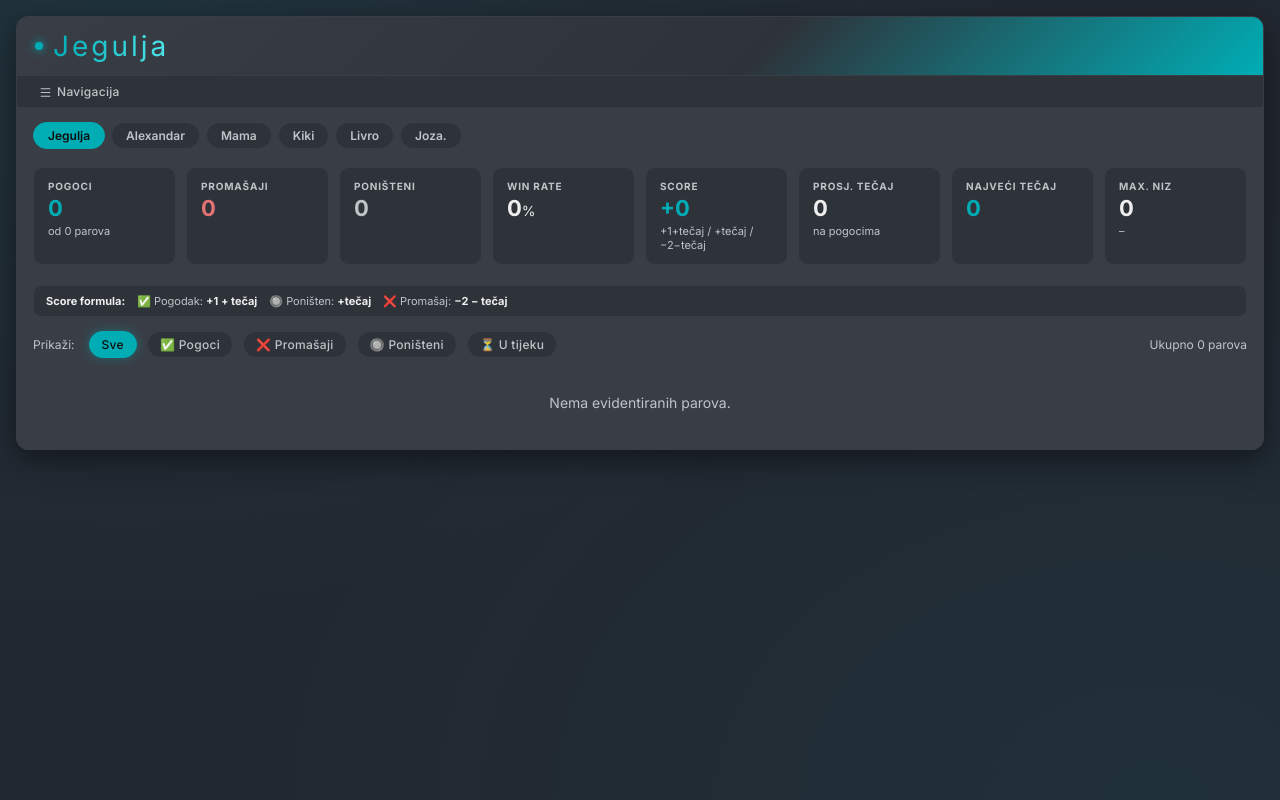
After one commit to FabianBenc/Klada, a Flask app: page /player/1 in a window 1280 px wide. The commit adds this page. Run offline with Flask 2, Linux system fonts and the light colour scheme; data comes from the database, SQL or seed files in the repository; data that the repository does not hold is empty.

Commit message:
added player stats

```diff
--- a/app.py
+++ b/app.py
@@ -780,7 +780,7 @@ def compute_leaderboard_stats(c, player_names, ticket_ids):
         if not ticket_set:
             leaderboard_data.append({
                 "name": name, "player_id": player_id,
-                "score_pts": 0, "avg_odds": 0, "max_win": 0,
+                "win_rate": 0, "avg_odds": 0, "max_win": 0,
                 "max_win_streak": 0, "guessed": 0, "missed": 0, "voided": 0,
             })
             continue
@@ -816,21 +816,6 @@ def compute_leaderboard_stats(c, player_names, ticket_ids):
                   [player_id] + tid_list)
         max_win = c.fetchone()[0]
 
-        # Score: WINNING = 1 + odds, VOIDED = 0 + odds, LOSING = -2 - odds
-        c.execute(f"SELECT COALESCE(SUM(1 + odds), 0) FROM bets WHERE player=? AND ticket_id IN ({placeholders}) AND result='WINNING'",
-                  [player_id] + tid_list)
-        score_win = c.fetchone()[0] or 0
-
-        c.execute(f"SELECT COALESCE(SUM(odds), 0) FROM bets WHERE player=? AND ticket_id IN ({placeholders}) AND result IN ('VOIDED','WINNING_VOIDED')",
-                  [player_id] + tid_list)
-        score_void = c.fetchone()[0] or 0
-
-        c.execute(f"SELECT COALESCE(SUM(-2 - odds), 0) FROM bets WHERE player=? AND ticket_id IN ({placeholders}) AND result='LOSING'",
-                  [player_id] + tid_list)
-        score_lose = c.fetchone()[0] or 0
-
-        score_pts = round(score_win + score_void + score_lose, 2)
-
         # Win streak max within this period
         c.execute(f"""
             SELECT t.ticket_id FROM tickets t
@@ -851,9 +836,10 @@ def compute_leaderboard_stats(c, player_names, ticket_ids):
             else:
                 cur_ws = 0
 
+        win_rate = (guessed / total * 100) if total > 0 else 0
         leaderboard_data.append({
             "name": name, "player_id": player_id,
-            "score_pts": score_pts,
+            "win_rate": round(win_rate, 2),
             "avg_odds": round(avg_odds, 2) if avg_odds else 0,
             "max_win": max_win if max_win else 0,
             "max_win_streak": max_ws,
@@ -862,7 +848,7 @@ def compute_leaderboard_stats(c, player_names, ticket_ids):
             "voided": voided,
         })
 
-    leaderboard_data.sort(key=lambda x: (x["guessed"], x["avg_odds"]), reverse=True)
+    leaderboard_data.sort(key=lambda x: (x["win_rate"], x["avg_odds"], -x["voided"]), reverse=True)
 
     # ── Payment calculation ───────────────────────────────────────────────────
     resolved_ticket_ids = [tid for tid in ticket_ids]  # already ordered
@@ -1040,6 +1026,134 @@ def leaderboard():
 # Entry point
 # ---------------------------------------------------------------------------
 
+@app.route("/players")
+def players_redirect():
+    names = get_active_player_names()
+    if names:
+        first_id = next(iter(names))
+        return redirect(f"/player/{first_id}")
+    return redirect("/leaderboard")
+
+
+@app.route("/player/<int:player_id>")
+def player_profile(player_id):
+    conn = sqlite3.connect(DB_NAME)
+    c = conn.cursor()
+
+    player_names = get_player_names(conn)
+    if player_id not in player_names:
+        conn.close()
+        return "Igrač nije pronađen.", 404
+
+    player_name = player_names[player_id]
+
+    # All bets for this player joined with ticket info, newest first
+    c.execute("""
+        SELECT
+            b.id, b.ticket_id, b.fixture_name, b.odds, b.result,
+            b.start_time, b.score,
+            t.created_at, t.ticket_result, t.ticket_jwt,
+            p.name AS period_name
+        FROM bets b
+        JOIN tickets t ON t.ticket_id = b.ticket_id
+        LEFT JOIN periods p ON p.id = t.period_id
+        WHERE b.player = ?
+        ORDER BY t.id DESC, b.id ASC
+    """, (player_id,))
+    rows = c.fetchall()
+
+    # Group by ticket
+    from collections import OrderedDict
+    tickets_grouped = OrderedDict()
+    for row in rows:
+        tid = row[1]
+        if tid not in tickets_grouped:
+            tickets_grouped[tid] = {
+                "ticket_id":     tid,
+                "created_at":    row[7],
+                "ticket_result": row[8],
+                "ticket_jwt":    row[9],
+                "period_name":   row[10],
+                "legs":          [],
+            }
+        tickets_grouped[tid]["legs"].append({
+            "fixture_name": row[2],
+            "odds":         row[3],
+            "result":       row[4],
+            "start_time":   row[5],
+            "score":        row[6],
+        })
+
+    # Summary stats
+    c.execute("SELECT COUNT(*) FROM bets WHERE player=? AND result='WINNING'", (player_id,))
+    total_won = c.fetchone()[0]
+
+    c.execute("SELECT COUNT(*) FROM bets WHERE player=? AND result='LOSING'", (player_id,))
+    total_lost = c.fetchone()[0]
+
+    c.execute("SELECT COUNT(*) FROM bets WHERE player=? AND result IN ('VOIDED','WINNING_VOIDED')", (player_id,))
+    total_voided = c.fetchone()[0]
+
+    c.execute("""
+        SELECT COUNT(*) FROM bets WHERE player=?
+        AND result NOT IN ('UNKNOWN','PENDING','VOIDED','WINNING_VOIDED')
+        AND result IS NOT NULL
+    """, (player_id,))
+    total_resolved = c.fetchone()[0]
+
+    c.execute("SELECT AVG(odds) FROM bets WHERE player=? AND result='WINNING'", (player_id,))
+    avg_odds_won = c.fetchone()[0]
+
+    c.execute("SELECT MAX(odds) FROM bets WHERE player=? AND result='WINNING'", (player_id,))
+    best_odds = c.fetchone()[0]
+
+    # Score: +1+odds won, +odds voided, -2-odds lost
+    c.execute("SELECT COALESCE(SUM(1+odds),0) FROM bets WHERE player=? AND result='WINNING'", (player_id,))
+    s_win = c.fetchone()[0] or 0
+    c.execute("SELECT COALESCE(SUM(odds),0) FROM bets WHERE player=? AND result IN ('VOIDED','WINNING_VOIDED')", (player_id,))
+    s_void = c.fetchone()[0] or 0
+    c.execute("SELECT COALESCE(SUM(-2-odds),0) FROM bets WHERE player=? AND result='LOSING'", (player_id,))
+    s_lose = c.fetchone()[0] or 0
+    score_pts = round(s_win + s_void + s_lose, 2)
+
+    c.execute("SELECT streak FROM loss_streaks WHERE player=?", (player_id,))
+    r = c.fetchone()
+    loss_streak = r[0] if r else 0
+
+    c.execute("SELECT streak, max_streak FROM win_streaks WHERE player=?", (player_id,))
+    r = c.fetchone()
+    win_streak = r[0] if r else 0
+    max_win_streak = r[1] if r else 0
+
+    all_players = get_all_players_with_status(conn)
+    conn.close()
+
+    win_rate = round(total_won / total_resolved * 100, 1) if total_resolved > 0 else 0
+
+    return render_template(
+        "player.html",
+        player_name=player_name,
+        player_id=player_id,
+        tickets=list(tickets_grouped.values()),
+        all_players=all_players,
+        stats={
+            "total_won":      total_won,
+            "total_lost":     total_lost,
+            "total_voided":   total_voided,
+            "total_resolved": total_resolved,
+            "win_rate":       win_rate,
+            "avg_odds_won":   round(avg_odds_won, 2) if avg_odds_won else 0,
+            "best_odds":      best_odds if best_odds else 0,
+            "score_pts":      score_pts,
+            "win_streak":     win_streak,
+            "max_win_streak": max_win_streak,
+            "loss_streak":    loss_streak,
+        },
+        normalize_result=normalize_result,
+        admin_logged_in=session.get("admin_logged_in"),
+    )
+
+
 if __name__ == "__main__":
     init_db()
     if not app.debug or os.environ.get("WERKZEUG_RUN_MAIN") == "true":
--- a/templates/index.html
+++ b/templates/index.html
@@ -50,6 +50,7 @@
         <!-- Direct nav links -->
         <a href="/leaderboard" class="menu-item" style="text-decoration:none;"><i data-lucide="trophy" style="width:13px;height:13px;margin-right:5px;vertical-align:middle;"></i>Poredak</a>
         <a href="/pravila"    class="menu-item" style="text-decoration:none;"><i data-lucide="scroll-text" style="width:13px;height:13px;margin-right:5px;vertical-align:middle;"></i>Pravila</a>
+        <a href="/players"    class="menu-item" style="text-decoration:none;"><i data-lucide="users" style="width:13px;height:13px;margin-right:5px;vertical-align:middle;"></i>Igrači</a>
 
         <!-- Admin-only direct action -->
         <a href="/update" class="menu-item" x-show="admin_logged_in"
--- /dev/null
+++ b/templates/player.html
@@ -0,0 +1,366 @@
+<!DOCTYPE html>
+<html lang="hr">
+<head>
+    <link rel="icon" type="image/x-icon" href="{{ url_for('static', filename='icon.png') }}">
+    <meta charset="UTF-8">
+    <meta name="viewport" content="width=device-width, initial-scale=1.0">
+    <title>{{ player_name }} – Propali Kladioničari</title>
+
+    <link rel="preconnect" href="https://fonts.googleapis.com">
+    <link rel="preconnect" href="https://fonts.gstatic.com" crossorigin>
+    <link href="https://fonts.googleapis.com/css2?family=Inter:wght@300;400;500;600;700&display=swap" rel="stylesheet">
+    <link rel="stylesheet" href="/static/style.css">
+    <script src="https://unpkg.com/lucide@latest/dist/umd/lucide.min.js"></script>
+    <script src="https://cdn.jsdelivr.net/npm/chart.js@4.4.0/dist/chart.umd.min.js"></script>
+
+    <style>
+        /* ── stat cards ── */
+        .stat-grid {
+            display: grid;
+            grid-template-columns: repeat(auto-fill, minmax(130px, 1fr));
+            gap: 10px;
+            margin-bottom: 20px;
+        }
+        .stat-card {
+            background: var(--surface2);
+            border: 1px solid var(--border);
+            border-radius: 10px;
+            padding: 12px 14px;
+            display: flex;
+            flex-direction: column;
+            gap: 4px;
+        }
+        .stat-card .label {
+            font-size: 10px;
+            font-weight: 700;
+            text-transform: uppercase;
+            letter-spacing: 0.8px;
+            color: var(--text-muted);
+        }
+        .stat-card .value {
+            font-size: 22px;
+            font-weight: 700;
+            color: var(--text);
+            line-height: 1.1;
+        }
+        .stat-card .sub {
+            font-size: 11px;
+            color: var(--text-muted);
+        }
+
+        /* ── player switcher ── */
+        .player-switcher {
+            display: flex;
+            flex-wrap: wrap;
+            gap: 6px;
+            margin-bottom: 18px;
+        }
+        .player-pill {
+            padding: 5px 14px;
+            border-radius: 20px;
+            font-size: 12px;
+            font-weight: 600;
+            background: var(--surface2);
+            color: var(--text-muted);
+            border: 1px solid var(--border);
+            text-decoration: none;
+            transition: background 0.15s, color 0.15s;
+        }
+        .player-pill:hover { background: var(--surface3); color: #0d0d0d; opacity: 1; }
+        .player-pill.active { background: var(--accent); color: #0d0d0d; border-color: var(--accent); }
+
+        /* ── leg rows ── */
+        .leg-row {
+            display: grid;
+            grid-template-columns: 1fr auto auto auto;
+            gap: 8px;
+            align-items: center;
+            padding: 8px 10px;
+            border-bottom: 1px solid rgba(255,255,255,0.04);
+            font-size: 13px;
+        }
+        .leg-row:last-child { border-bottom: none; }
+        .leg-fixture { font-weight: 500; color: var(--text); }
+        .leg-meta    { font-size: 11px; color: var(--text-muted); margin-top: 2px; }
+        .leg-odds    { font-weight: 700; color: var(--accent); min-width: 38px; text-align: right; }
+        .leg-score   { font-size: 12px; color: var(--text-muted); min-width: 80px; text-align: right; }
+        .leg-result  { min-width: 80px; text-align: right; font-size: 12px; font-weight: 700; }
+
+        .res-WINNING { color: var(--green); }
+        .res-LOSING  { color: var(--red); }
+        .res-VOIDED  { color: var(--text-muted); }
+        .res-PENDING { color: var(--gold); }
+
+        /* ── ticket block ── */
+        .ticket-block {
+            background: var(--surface2);
+            border: 1px solid var(--border);
+            border-radius: 10px;
+            margin-bottom: 10px;
+            overflow: hidden;
+        }
+        .ticket-header {
+            display: flex;
+            align-items: center;
+            gap: 10px;
+            padding: 9px 12px;
+            cursor: pointer;
+            user-select: none;
+            border-bottom: 1px solid var(--border);
+        }
+        .ticket-header:hover { background: rgba(255,255,255,0.03); }
+        .ticket-header .t-date { font-size: 12px; color: var(--text-muted); }
+        .ticket-header .t-result { font-size: 11px; font-weight: 700; margin-left: auto; }
+        .ticket-header .t-period { font-size: 10px; background: rgba(0,173,181,0.15);
+            border: 1px solid rgba(0,173,181,0.3); color: var(--accent);
+            border-radius: 20px; padding: 1px 8px; }
+        .ticket-header .t-toggle { color: var(--text-muted); font-size: 11px; transition: transform 0.2s; }
+        .ticket-body { display: none; }
+        .ticket-body.open { display: block; }
+
+        /* ── score legend ── */
+        .score-legend {
+            display: flex;
+            flex-wrap: wrap;
+            gap: 12px;
+            font-size: 11px;
+            color: var(--text-muted);
+            margin-bottom: 14px;
+            padding: 8px 12px;
+            background: var(--surface2);
+            border-radius: 8px;
+            border: 1px solid var(--border);
+        }
+        .score-legend span strong { color: var(--text); }
+
+        /* ── filter bar ── */
+        .filter-bar {
+            display: flex;
+            flex-wrap: wrap;
+            gap: 6px;
+            margin-bottom: 14px;
+            align-items: center;
+        }
+    </style>
+</head>
+
+<body>
+<div class="window">
+    <div class="title-bar" style="padding:12px 18px;">
+        <div class="title-bar-text">
+            <span class="app-title">{{ player_name }}</span>
+        </div>
+    </div>
+
+    <div class="menu-bar">
+        <div class="menu-item" onclick="this.querySelector('.dropdown').style.display = this.querySelector('.dropdown').style.display === 'flex' ? 'none' : 'flex'">
+            <i data-lucide="menu" style="width:13px;height:13px;margin-right:5px;vertical-align:middle;"></i>Navigacija
+            <div class="dropdown" style="display:none;">
+                <a href="/"><i data-lucide="home" style="width:13px;height:13px;"></i>Početna</a>
+                <a href="/leaderboard"><i data-lucide="trophy" style="width:13px;height:13px;"></i>Poredak</a>
+                <a href="/pravila"><i data-lucide="book-open" style="width:13px;height:13px;"></i>Pravila igre</a>
+                {% if not admin_logged_in %}<a href="/login"><i data-lucide="log-in" style="width:13px;height:13px;"></i>Admin prijava</a>{% endif %}
+            </div>
+        </div>
+    </div>
+
+    <div class="window-body">
+
+        <!-- ── Player switcher ── -->
+        <div class="player-switcher">
+            {% for p in all_players %}
+            <a href="/player/{{ p.id }}"
+               class="player-pill {% if p.id == player_id %}active{% endif %}">
+                {{ p.name }}
+            </a>
+            {% endfor %}
+        </div>
+
+        <!-- ── Stat cards ── -->
+        <div class="stat-grid">
+            <div class="stat-card">
+                <div class="label">Pogoci</div>
+                <div class="value" style="color:var(--green);">{{ stats.total_won }}</div>
+                <div class="sub">od {{ stats.total_resolved }} parova</div>
+            </div>
+            <div class="stat-card">
+                <div class="label">Promašaji</div>
+                <div class="value" style="color:var(--red);">{{ stats.total_lost }}</div>
+            </div>
+            <div class="stat-card">
+                <div class="label">Poništeni</div>
+                <div class="value" style="color:var(--text-muted);">{{ stats.total_voided }}</div>
+            </div>
+            <div class="stat-card">
+                <div class="label">Win rate</div>
+                <div class="value">{{ stats.win_rate }}<span style="font-size:14px; font-weight:400;">%</span></div>
+            </div>
+            <div class="stat-card">
+                <div class="label">Score</div>
+                <div class="value" style="color:{% if stats.score_pts >= 0 %}var(--accent){% else %}var(--red){% endif %};">
+                    {% if stats.score_pts >= 0 %}+{% endif %}{{ stats.score_pts }}
+                </div>
+                <div class="sub">+1+tečaj / +tečaj / −2−tečaj</div>
+            </div>
+            <div class="stat-card">
+                <div class="label">Prosj. tečaj</div>
+                <div class="value">{{ stats.avg_odds_won }}</div>
+                <div class="sub">na pogocima</div>
+            </div>
+            <div class="stat-card">
+                <div class="label">Najveći tečaj</div>
+                <div class="value" style="color:var(--accent);">{{ stats.best_odds }}</div>
+            </div>
+            <div class="stat-card">
+                <div class="label">Max. niz</div>
+                <div class="value">{{ stats.max_win_streak }}</div>
+                <div class="sub">
+                    {% if stats.win_streak > 0 %}
+                        Trenutni: {{ stats.win_streak }} 🔥
+                    {% elif stats.loss_streak > 0 %}
+                        Gubitaški: {{ stats.loss_streak }}
+                    {% else %}–{% endif %}
+                </div>
+            </div>
+        </div>
+
+        <!-- ── Score legend ── -->
+        <div class="score-legend">
+            <span><strong>Score formula:</strong></span>
+            <span>✅ Pogodak: <strong>+1 + tečaj</strong></span>
+            <span>🔘 Poništen: <strong>+tečaj</strong></span>
+            <span>❌ Promašaj: <strong>−2 − tečaj</strong></span>
+        </div>
+
+        <!-- ── Filter bar ── -->
+        <div class="filter-bar">
+            <span style="font-size:12px; color:var(--text-muted); margin-right:4px;">Prikaži:</span>
+            <button class="filter-btn active-filter" onclick="filterLegs('ALL', this)">Sve</button>
+            <button class="filter-btn" onclick="filterLegs('WINNING', this)">✅ Pogoci</button>
+            <button class="filter-btn" onclick="filterLegs('LOSING', this)">❌ Promašaji</button>
+            <button class="filter-btn" onclick="filterLegs('VOIDED', this)">🔘 Poništeni</button>
+            <button class="filter-btn" onclick="filterLegs('PENDING', this)">⏳ U tijeku</button>
+            <span style="margin-left:auto; font-size:12px; color:var(--text-muted);" id="legCount"></span>
+        </div>
+
+        <!-- ── Ticket list ── -->
+        <div id="ticketList">
+        {% for ticket in tickets %}
+        {% set t_status = normalize_result(ticket.ticket_result) %}
+        <div class="ticket-block" data-ticket="{{ ticket.ticket_id }}">
+            <div class="ticket-header" onclick="toggleTicket(this)">
+                <i data-lucide="ticket"
+                   style="width:14px;height:14px;
+                   color:{% if t_status == 'WINNING' %}var(--green){% elif t_status == 'LOSING' %}var(--red){% else %}var(--text-muted){% endif %};
+                   flex-shrink:0;"></i>
+                <span class="t-date">{{ ticket.created_at }}</span>
+                {% if ticket.period_name %}
+                <span class="t-period">{{ ticket.period_name }}</span>
+                {% endif %}
+                {% if ticket.ticket_jwt %}
+                <a href="https://applink.psk.hr/ticketdetail?id={{ ticket.ticket_jwt }}&source=SB"
+                   target="_blank"
+                   onclick="event.stopPropagation()"
+                   style="font-size:11px; color:var(--accent); margin-left:4px;">
+                    <i data-lucide="external-link" style="width:11px;height:11px;vertical-align:middle;"></i>
+                </a>
+                {% endif %}
+                <span class="t-result
+                    {% if t_status == 'WINNING' %}res-WINNING
+                    {% elif t_status == 'LOSING' %}res-LOSING
+                    {% else %}res-PENDING{% endif %}">
+                    {% if t_status == 'WINNING' %}✅ Dobitan
+                    {% elif t_status == 'LOSING' %}❌ Izgubljen
+                    {% else %}⏳ U tijeku{% endif %}
+                </span>
+                <span class="t-toggle">▼</span>
+            </div>
+            <div class="ticket-body open">
+                {% for leg in ticket.legs %}
+                {% set r = normalize_result(leg.result) %}
+                <div class="leg-row" data-result="{{ r }}">
+                    <div>
+                        <div class="leg-fixture">{{ leg.fixture_name }}</div>
+                        <div class="leg-meta">
+                            {% if leg.start_time %}{{ leg.start_time }}{% endif %}
+                        </div>
+                    </div>
+                    <div class="leg-score">{{ leg.score or '–' }}</div>
+                    <div class="leg-odds">{{ leg.odds }}</div>
+                    <div class="leg-result res-{{ r }}">
+                        {% if r == 'WINNING' %}✅ Pogodak
+                        {% elif r == 'LOSING' %}❌ Promašaj
+                        {% elif r == 'VOIDED' %}🔘 Poništen
+                        {% else %}⏳ U tijeku
+                        {% endif %}
+                    </div>
+                </div>
+                {% endfor %}
+            </div>
+        </div>
+        {% else %}
+        <p style="color:var(--text-muted); padding:20px 0; text-align:center;">Nema evidentiranih parova.</p>
+        {% endfor %}
+        </div>
+
+    </div>
+</div>
+
+<script>
+    document.addEventListener('click', function(e) {
+        document.querySelectorAll('.dropdown').forEach(d => {
+            if (!d.parentElement.contains(e.target)) d.style.display = 'none';
+        });
+    });
+
+    lucide.createIcons();
+
+    // ── Toggle ticket body ──────────────────────────────────────────
+    function toggleTicket(header) {
+        const body = header.nextElementSibling;
+        const arrow = header.querySelector('.t-toggle');
+        const isOpen = body.classList.contains('open');
+        body.classList.toggle('open', !isOpen);
+        arrow.style.transform = isOpen ? '' : 'rotate(180deg)';
+    }
+
+    // ── Filter legs ─────────────────────────────────────────────────
+    let currentFilter = 'ALL';
+
+    function filterLegs(filter, btn) {
+        currentFilter = filter;
+        document.querySelectorAll('.filter-btn').forEach(b => b.classList.remove('active-filter'));
+        btn.classList.add('active-filter');
+        applyFilter();
+    }
+
+    function applyFilter() {
+        let visibleLegs = 0;
+
+        document.querySelectorAll('.ticket-block').forEach(block => {
+            const legs = block.querySelectorAll('.leg-row');
+            let anyVisible = false;
+
+            legs.forEach(leg => {
+                const result = leg.dataset.result;
+                const show = currentFilter === 'ALL' || result === currentFilter;
+                leg.style.display = show ? '' : 'none';
+                if (show) { anyVisible = true; visibleLegs++; }
+            });
+
+            // Hide entire ticket block if no legs match
+            block.style.display = anyVisible ? '' : 'none';
+        });
+
+        const total = document.querySelectorAll('.leg-row').length;
+        document.getElementById('legCount').textContent =
+            currentFilter === 'ALL'
+                ? `Ukupno ${total} parova`
+                : `Prikazano ${visibleLegs} od ${total}`;
+    }
+
+    // Init count
+    applyFilter();
+</script>
+</body>
+</html>
```
Also changed, not shown: templates/leaderboard.html (+12 -10 lines).
